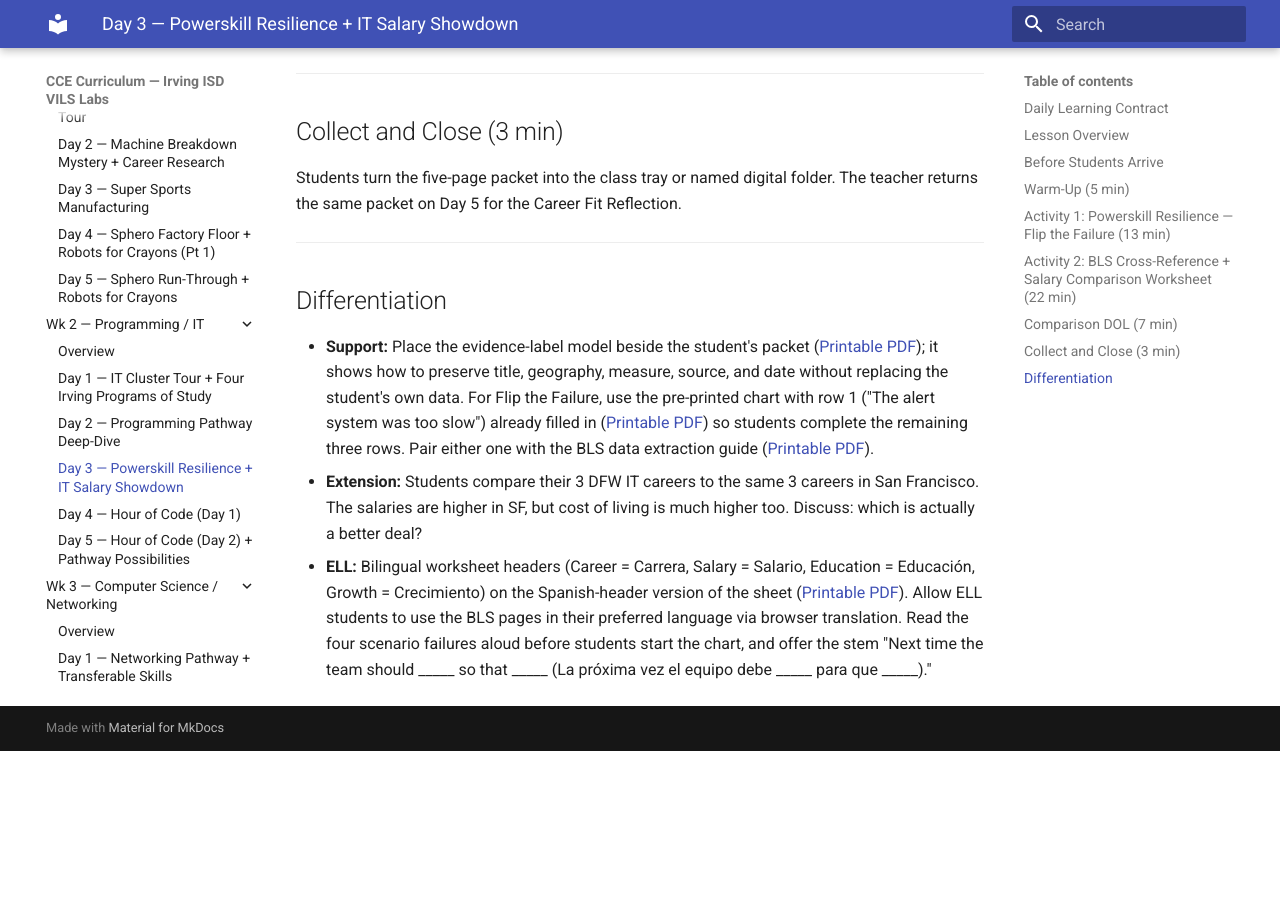
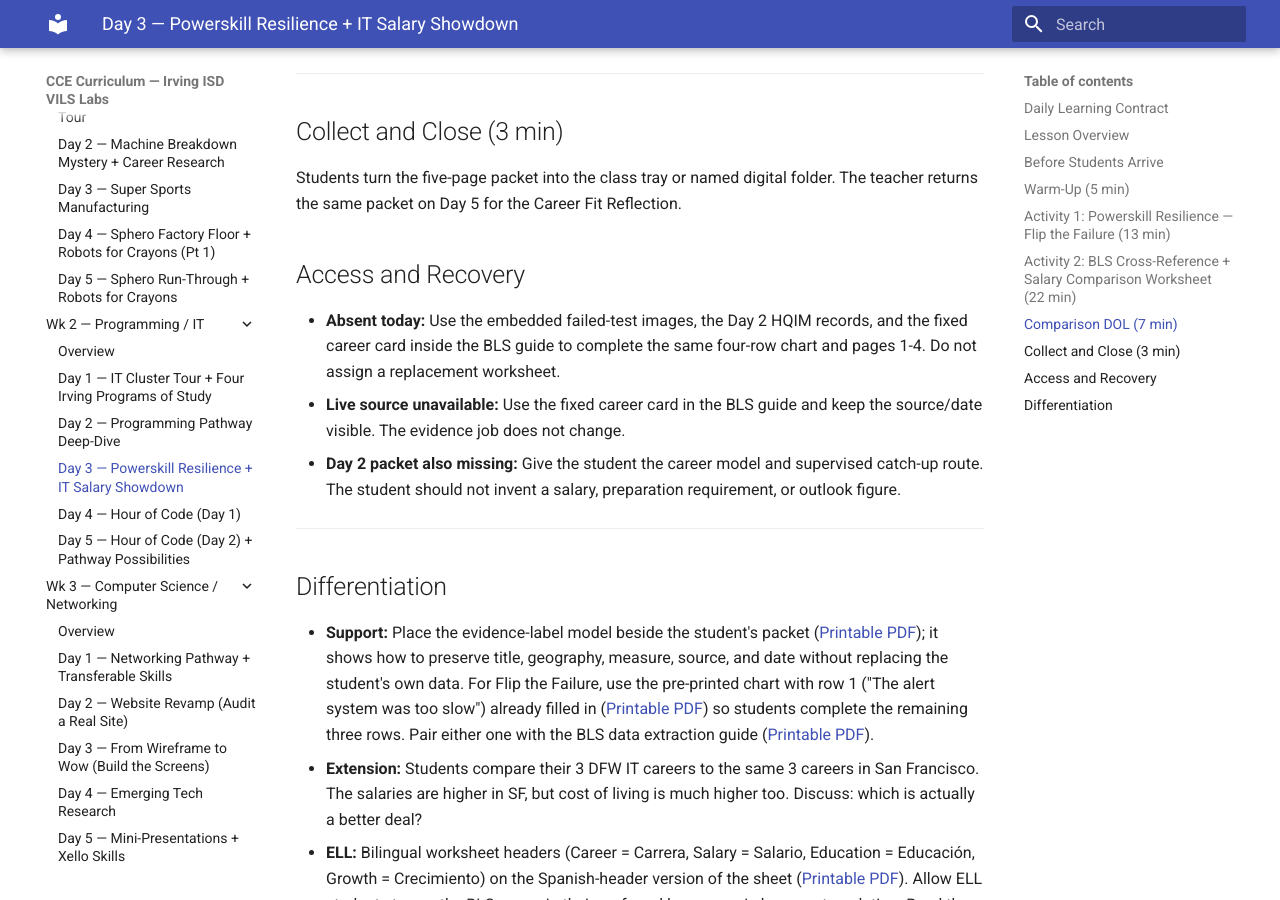
Before and after one commit to elbrielle/cce-curriculum, an MkDocs documentation site: the page built from docs/1sw/wk2-programming-it/day3.md, in a window 1280 px wide and 900 px high, scrolled down 5015 px. Built offline with MkDocs 1.6.1 and Material for MkDocs 9.7.7, drawn with Linux system fonts in a browser that asks for light colours; the version menu is left out; before the commit the page ends 5766 px from its top, so only the background shows below that.

Commit message:
fix(canvas): add an actionable Week 2 recovery route

```diff
--- a/docs/1sw/wk2-programming-it/day3.md
+++ b/docs/1sw/wk2-programming-it/day3.md
@@ -128,6 +128,12 @@
 
 Students turn the five-page packet into the class tray or named digital folder. The teacher returns the same packet on Day 5 for the Career Fit Reflection.
 
+## Access and Recovery
+
+- **Absent today:** Use the embedded failed-test images, the Day 2 HQIM records, and the fixed career card inside the BLS guide to complete the same four-row chart and pages 1-4. Do not assign a replacement worksheet.
+- **Live source unavailable:** Use the fixed career card in the BLS guide and keep the source/date visible. The evidence job does not change.
+- **Day 2 packet also missing:** Give the student the career model and supervised catch-up route. The student should not invent a salary, preparation requirement, or outlook figure.
+
 ---
 
 ## Differentiation
```
Also changed, not shown: 4 other files.
